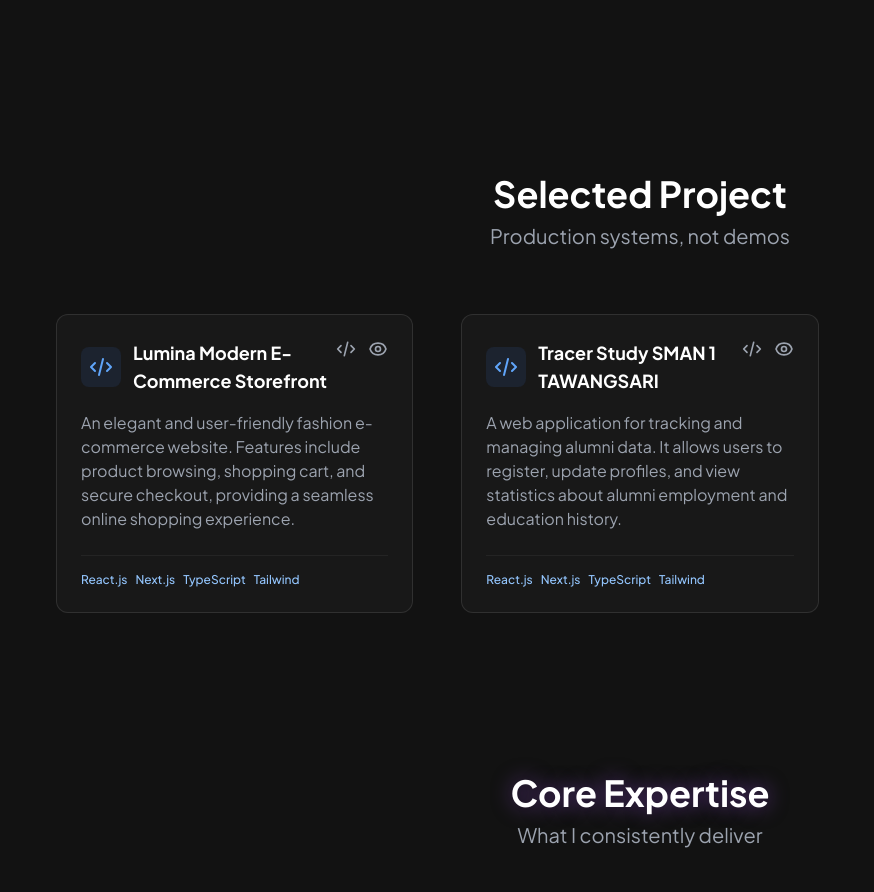
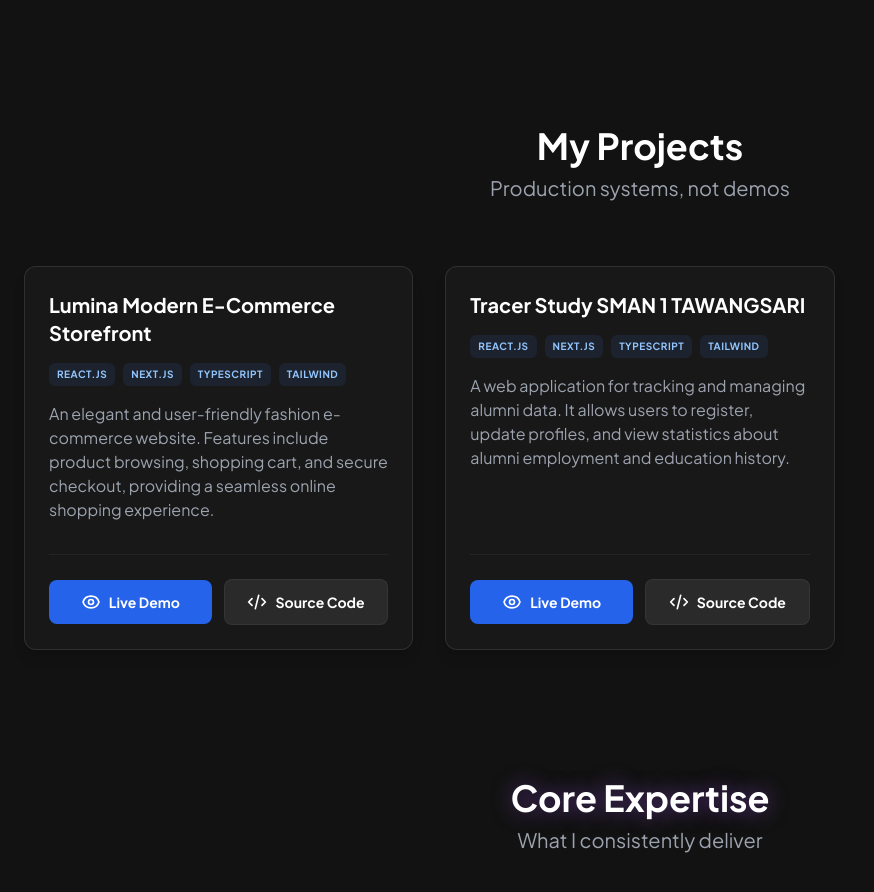
Before and after one commit to dhianharyono/Dhian-Portofolio, a Next.js app: page / in a window 1280 px wide. Shown: the part 4024-4916 px from the top of the page, without its empty margins (0-874 px from the left). Built offline with nearby package versions, Linux system fonts and the light colour scheme.

Commit message:
feat(project): adjustment section project

```diff
--- a/app/components/ProjectSection/Project.jsx
+++ b/app/components/ProjectSection/Project.jsx
@@ -26,14 +26,14 @@ const Project = () => {
   };
 
   return (
-    <section id='projects' className='container py-8 mt-32 relative'>
+    <section id='projects' className=' mt-32 relative'>
       <h2 className='text-center text-xl md:text-4xl font-bold text-white mt-4 mb-2'>
-        Selected Project
+        My Projects
       </h2>
       <p className='text-center text-sm md:text-xl text-gray-400 mb-16'>
         Production systems, not demos
       </p>
-      <ul ref={ref} className='grid md:grid-cols-3 gap-8 md:gap-12'>
+      <ul ref={ref} className='grid md:grid-cols-3 gap-6 md:gap-8'>
         {projectsToDisplay.map((project, index) => (
           <motion.li
             key={project.id || index}
--- a/app/components/ProjectSection/ProjectCard.jsx
+++ b/app/components/ProjectSection/ProjectCard.jsx
@@ -1,72 +1,64 @@
 import React from 'react';
-import { CodeIcon, EyeIcon, LinkIcon } from '@heroicons/react/outline';
+import { CodeIcon, EyeIcon } from '@heroicons/react/outline';
 import Link from 'next/link';
 
 const ProjectCard = ({
-  imgUrl,
   title,
   description,
   gitUrl,
   previewUrl,
   tech = [],
 }) => {
-  const hasLinks = gitUrl || previewUrl;
+  return (
+    <div className='rounded-xl bg-[#181818] border border-white/10 flex flex-col h-full hover:-translate-y-2 transition-transform duration-300 group shadow-lg p-6'>
 
-  return (
-    <div className='rounded-xl overflow-hidden bg-[#181818] border border-white/10 p-6 flex flex-col h-full hover:-translate-y-2 transition-transform duration-300 group'>
-      {/* Header: Title and Links */}
-      <div className='flex justify-between items-start mb-4'>
-        <div className='flex items-center gap-3'>
-          <div className='p-2 rounded-lg bg-primary-500/10 text-primary-400'>
-            <CodeIcon className='h-6 w-6' />
-          </div>
-          <h3 className='text-sm md:text-lg font-bold text-white group-hover:text-primary-400 transition-colors'>
-            {title}
-          </h3>
-        </div>
+      {/* Header: Title */}
+      <h3 className='text-lg md:text-xl font-bold text-white mb-4 group-hover:text-primary-400 transition-colors'>
+        {title}
+      </h3>
 
-        <div className='flex items-center gap-3'>
-          {gitUrl && (
-            <Link
-              href={gitUrl}
-              target='_blank'
-              className='text-gray-400 hover:text-white transition-colors'
-              title='View Source Code'
-            >
-              <CodeIcon className='h-5 w-5' />
-            </Link>
-          )}
-          {previewUrl && (
-            <Link
-              href={previewUrl}
-              target='_blank'
-              className='text-gray-400 hover:text-white transition-colors'
-              title='View Live Demo'
-            >
-              <EyeIcon className='h-5 w-5' />
-            </Link>
-          )}
-        </div>
-      </div>
-
-      {/* Description */}
-      <p className='text-gray-400 mb-6 leading-relaxed flex-grow text-sm md:text-base'>
-        {description}
-      </p>
-
-      {/* Footer: Tech Stack */}
+      {/* Tech Stack - Moved up for context before description */}
       {tech.length > 0 && (
-        <div className='flex flex-wrap gap-2 mt-auto pt-4 border-t border-white/5'>
+        <div className='flex flex-wrap gap-2 mb-4'>
           {tech.map((item, idx) => (
             <span
               key={idx}
-              className='text-xs font-medium text-primary-300'
+              className='text-[10px] uppercase tracking-wider font-bold text-primary-300 bg-primary-500/10 px-2 py-1 rounded-md'
             >
               {item}
             </span>
           ))}
         </div>
       )}
+
+      {/* Description */}
+      <p className='text-gray-400 mb-8 text-sm md:text-base leading-relaxed flex-grow'>
+        {description}
+      </p>
+
+      {/* Action Buttons */}
+      <div className='flex flex-col sm:flex-row items-stretch sm:items-center gap-3 mt-auto pt-6 border-t border-white/5'>
+        {previewUrl && (
+          <Link
+            href={previewUrl}
+            target='_blank'
+            className='flex-1 flex items-center justify-center gap-2 px-4 py-3 rounded-lg bg-primary-600 hover:bg-primary-700 text-white text-sm font-bold transition-all hover:shadow-lg hover:shadow-primary-500/25'
+          >
+            <EyeIcon className='h-5 w-5' />
+            Live Demo
+          </Link>
+        )}
+        {gitUrl && (
+          <Link
+            href={gitUrl}
+            target='_blank'
+            className='flex-1 flex items-center justify-center gap-2 px-4 py-3 rounded-lg bg-[#2A2A2A] hover:bg-[#333] text-white text-sm font-bold transition-colors border border-white/5'
+          >
+            <CodeIcon className='h-5 w-5' />
+            Source Code
+          </Link>
+        )}
+      </div>
     </div>
   );
 };
--- a/app/components/utils.jsx
+++ b/app/components/utils.jsx
@@ -116,6 +116,7 @@ export const projectsData = [
     title: 'Lumina Modern E-Commerce Storefront',
     description:
       'An elegant and user-friendly fashion e-commerce website. Features include product browsing, shopping cart, and secure checkout, providing a seamless online shopping experience.',
+    image: '/images/lumina.png',
     gitUrl: 'https://github.com/dhianharyono/lumina',
     previewUrl: 'https://lumina-seven-navy.vercel.app/',
     tech: ['React.js', 'Next.js', 'TypeScript', 'Tailwind'],
@@ -125,6 +126,7 @@ export const projectsData = [
     title: 'Tracer Study SMAN 1 TAWANGSARI',
     description:
       'A web application for tracking and managing alumni data. It allows users to register, update profiles, and view statistics about alumni employment and education history.',
+    image: '/images/tracer-study.png',
     gitUrl: 'https://github.com/dhianharyono/tracer-study',
     previewUrl: 'https://tracerstudy-smanta.vercel.app/',
     tech: ['React.js', 'Next.js', 'TypeScript', 'Tailwind'],
```
Also changed, not shown: public/images/lumina.png (added), public/images/tracer-study.png (added).
